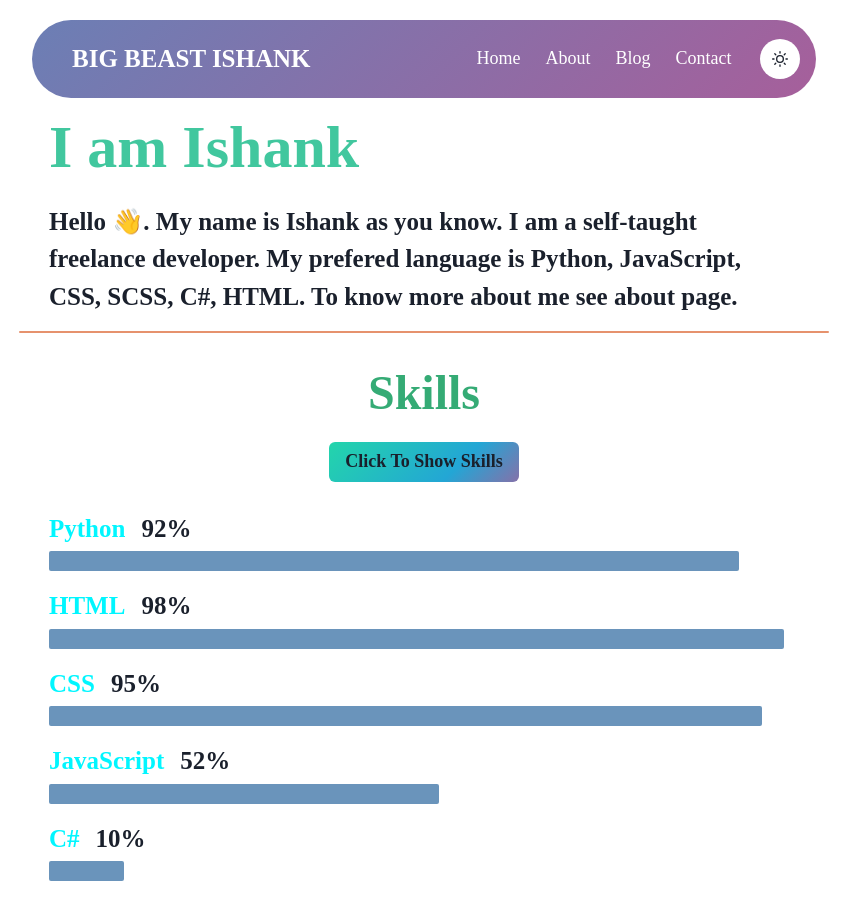
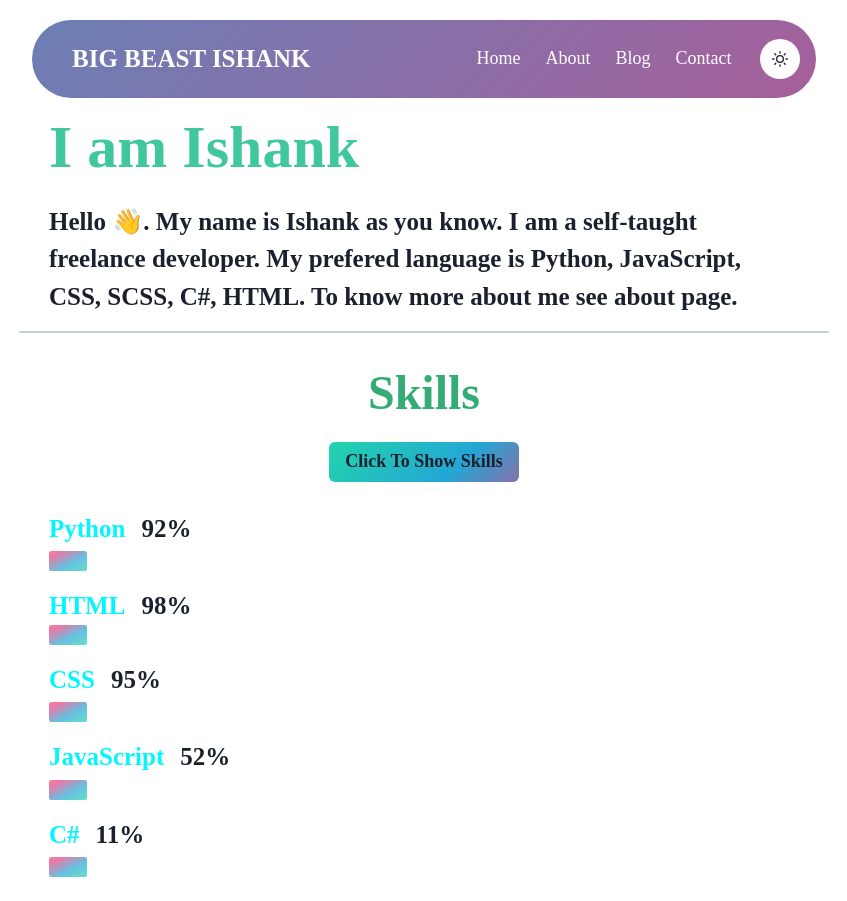
Before and after one commit to BIGBEASTISHANK/bigbeastishank.com, a Next.js app: page / in a window 1280 px wide. Shown: the whole page, without its empty margins (216-1063 px from the left). Built offline with nearby package versions, Linux system fonts and the light colour scheme; a web font is replaced by a local one.

Commit message:
made skills section working

```diff
--- a/src/pages/index.jsx
+++ b/src/pages/index.jsx
@@ -1,20 +1,25 @@
-import { Flex, Box, Skeleton, Heading, Text, Center, Button, Progress } from "@chakra-ui/react";
+import { Flex, Box, Skeleton, Heading, Text, Center, Button, useColorModeValue } from "@chakra-ui/react";
 import Head from "next/head";
 import React from 'react'
-import Link from "next/link"
 
 export default function Index() {
 
-  const [skills_active, set_skills_active] = React.useState('')
+  const [python_skill_bar, setPython_skill_bar] = React.useState('')
+  const [html_skill_bar, setHtml_skill_bar] = React.useState('')
+  const [css_skill_bar, setCss_skill_bar] = React.useState('')
+  const [js_skill_bar, setJs_skill_bar] = React.useState('')
+  const [cs_skill_bar, setCs_skill_bar] = React.useState('')
 
   function show_skills() {
-    set_skills_active('')
-    alert('This is under construction! Please visit later')
+    setPython_skill_bar('python_skill_bar');
+    setHtml_skill_bar('html_skill_bar');
+    setCss_skill_bar('css_skill_bar');
+    setJs_skill_bar('js_skill_bar');
+    setCs_skill_bar('cs_skill_bar');
   }
 
   return (
     <>
-
       {/* Html section */}
       <Head>
         <title>HOME | BIG BEAST ISHANK</title>
@@ -38,7 +43,7 @@ export default function Index() {
         </Box>
 
         <Skeleton
-          startColor='pink.500' endColor='orange.500'
+
           ml={'-30px'} mr={'-30px'} w={'810'} h={'2px'} mb={4} mt={4} />
       </Box>
 
@@ -95,7 +100,7 @@ export default function Index() {
             </Box>
 
             <Flex>
-              <Skeleton startColor='#FF7300' endColor='#0565BA' h={'20px'} mt={1} w={'92%'} />
+              <Skeleton className={'default_lang_bar' + ' ' + python_skill_bar} h={'20px'} mt={1} />
             </Flex>
           </Box>
 
@@ -113,7 +118,7 @@ export default function Index() {
             </Box>
 
             <Flex>
-              <Skeleton startColor='#FF7300' endColor='#0565BA' h={'20px'} mt={1} w={'98%'} />
+              <Skeleton className={'default_lang_bar' + ' ' + html_skill_bar} h={'20px'} />
             </Flex>
           </Box>
 
@@ -131,7 +136,7 @@ export default function Index() {
             </Box>
 
             <Flex>
-              <Skeleton startColor='#FF7300' endColor='#0565BA' h={'20px'} mt={1} w={'95%'} />
+              <Skeleton className={'default_lang_bar' + ' ' + css_skill_bar} h={'20px'} mt={1} />
             </Flex>
           </Box>
 
@@ -149,7 +154,7 @@ export default function Index() {
             </Box>
 
             <Flex>
-              <Skeleton startColor='#FF7300' endColor='#0565BA' h={'20px'} mt={1} w={'52%'} />
+              <Skeleton className={'default_lang_bar' + ' ' + js_skill_bar} h={'20px'} mt={1} />
             </Flex>
           </Box>
 
@@ -162,12 +167,12 @@ export default function Index() {
               alignItems={'center'}>
               <Flex>
                 <Text mr={4}><a>C#</a></Text>
-                <Text>10%</Text>
+                <Text>11%</Text>
               </Flex>
             </Box>
 
             <Flex>
-              <Skeleton startColor='#FF7300' endColor='#0565BA' h={'20px'} mt={1} w={'10%'} />
+              <Skeleton className={'default_lang_bar' + ' ' + cs_skill_bar} h={'20px'} mt={1} />
             </Flex>
           </Box>
 
--- a/src/styles/index.scss
+++ b/src/styles/index.scss
@@ -101,6 +101,38 @@ $dark: #1a202c;
         a {
             animation: skills_lang_name 4s ease infinite;
         }
+
+        .default_lang_bar{
+            width: 5%;
+            background: linear-gradient(to bottom right, #ee7752, #e73c7e, #23a6d5, #23d5ab);
+            animation: default_lang_bar 1s ease infinite;
+            background-size: 130% 130%;
+        }
+
+        .python_skill_bar{
+            animation: python_skill_bar 5s ease;
+            width: 92%;
+        }
+
+        .html_skill_bar{
+            animation: html_skill_bar 6s ease;
+            width: 98%;
+        }
+
+        .css_skill_bar{
+            animation: css_skill_bar 5.5s ease;
+            width: 95%;
+        }
+
+        .js_skill_bar{
+            animation: js_skill_bar 4s ease;
+            width: 52%;
+        }
+
+        .cs_skill_bar{
+            animation: cs_skill_bar 3.5s ease;
+            width: 11%;
+        }
     }
 }
 
@@ -153,6 +185,84 @@ $dark: #1a202c;
     }
     100% {
         color: #ff00d4;
+    }
+}
+
+@keyframes python_skill_bar {
+    0%{
+        width: 1%;
+    }
+    50%{
+        width: 100%;
+    }
+    100%{
+        width: 92%
+    }
+}
+
+@keyframes html_skill_bar {
+    0%{
+        width: 1%;
+    }
+    50%{
+        width: 100%;
+    }
+    100%{
+        width: 98%
+    }
+}
+
+@keyframes css_skill_bar {
+    0%{
+        width: 1%;
+    }
+    50%{
+        width: 100%;
+    }
+    100%{
+        width: 95%
+    }
+}
+
+@keyframes js_skill_bar {
+    0%{
+        width: 1%;
+    }
+    50%{
+        width: 100%;
+    }
+    100%{
+        width: 52%
+    }
+}
+
+@keyframes cs_skill_bar {
+    0%{
+        width: 1%;
+    }
+    50%{
+        width: 100%;
+    }
+    100%{
+        width: 11%
+    }
+}
+
+@keyframes default_lang_bar {
+    0% {
+        background-position: 0% 45%;
+    }
+    25% {
+        background-position: 45% 75%;
+    }
+    50% {
+        background-position: 75% 100%;
+    }
+    75% {
+        background-position: 100% 50%;
+    }
+    100% {
+        background-position: 50% 0%;
     }
 }
 
```
